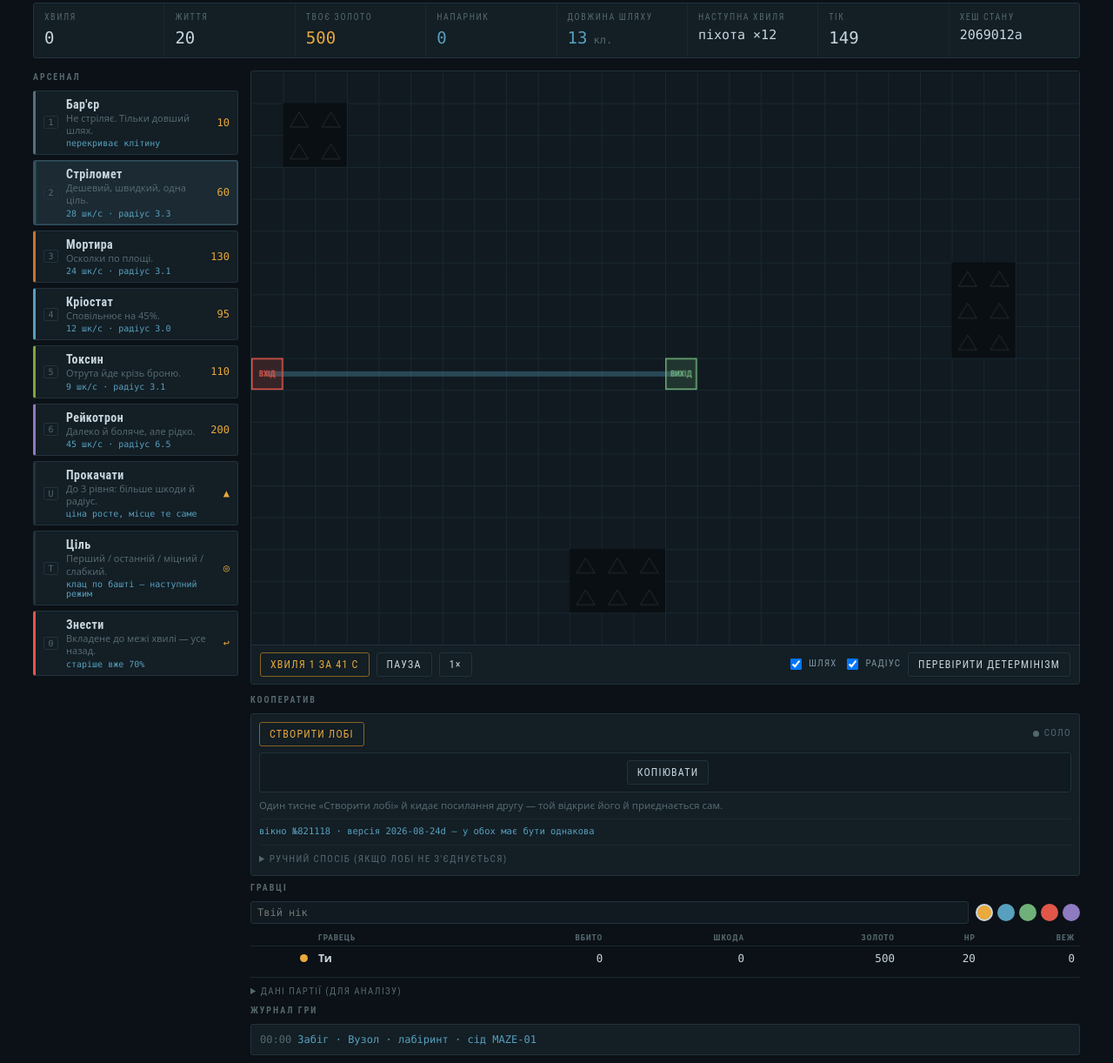
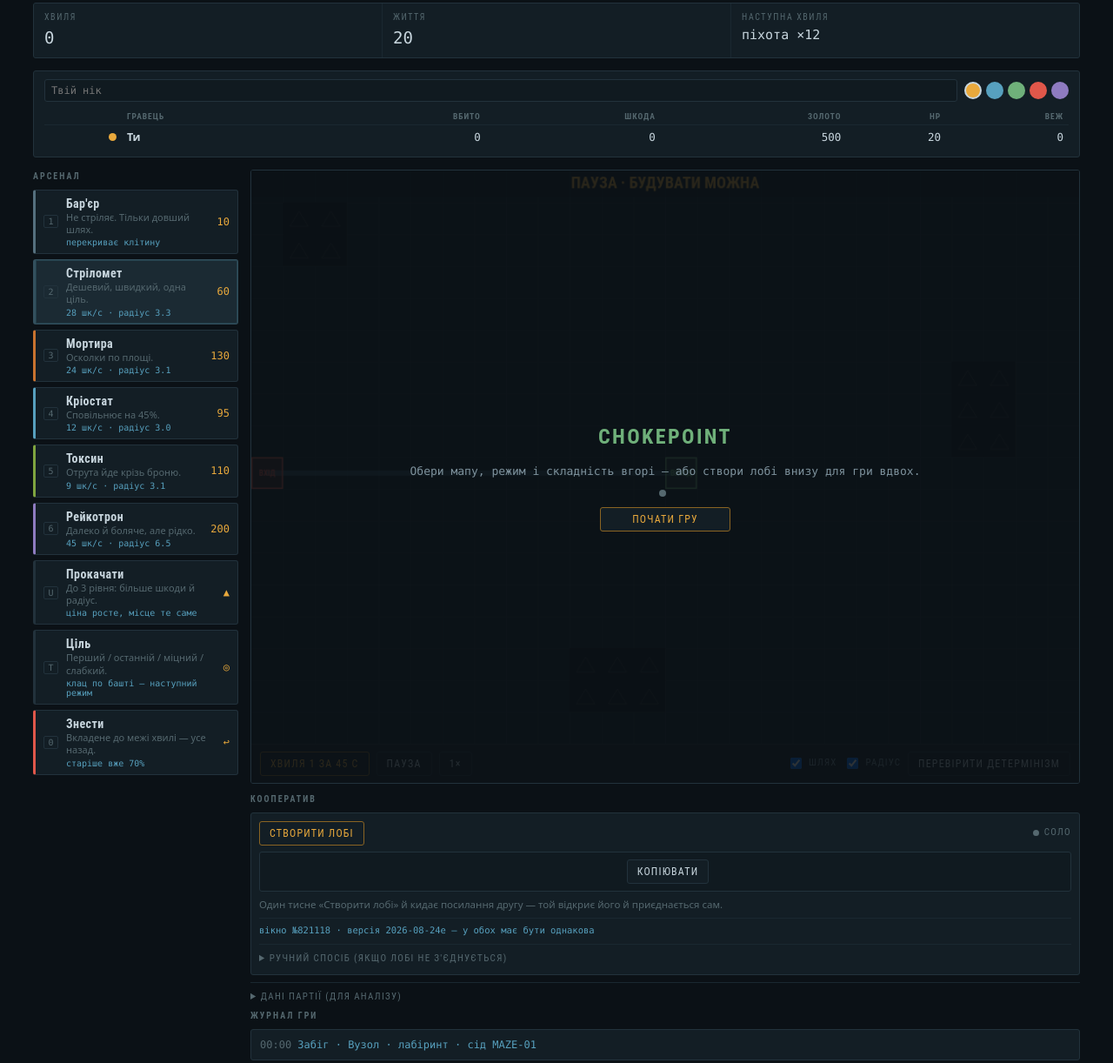
Before and after one commit to koshlss/chokepoint, a plain HTML site: page index.html in a window 1280 px wide. Shown: the part 157-1379 px from the top of the page at 87% size. Drawn offline with Linux system fonts and the light colour scheme.

Commit message:
Панель гравців нагору, коротший стартовий екран, синхронна пауза в дуелі
- панель гравців переїхала під стрічку хвиля/життя/наступна хвиля;
  стрічку звузили до трьох полів — решта дублювала панель або була
  суто діагностикою (золото, напарник, довжина шляху, тік, хеш)
- перший запуск більше не кидає одразу в бій: дошка заморожена, поки
  не обереш налаштування й не натиснеш «Почати гру» (або не підеш у
  лобі) — рестарти й нові партії далі стартують як і раніше, без екрана
- у дуелі пауза й виклик хвилі тепер глобальні команди для обох дощок,
  а не «моя половина проти твоєї» — раніше пауза хоста зупиняла лише
  його власну дошку

```diff
--- a/index.html
+++ b/index.html
@@ -89,6 +89,9 @@ button:disabled:hover{background:var(--panel); border-color:var(--line)}
 .stat .v.calm{color:var(--steel)}
 .stat .v small{font-size:12px; color:var(--text-faint)}
 
+.playersTop{background:var(--panel); border:1px solid var(--line); border-radius:var(--r);
+  padding:9px 12px; display:flex; flex-direction:column; gap:7px}
+
 /* ─── головна сітка ─── */
 .main{display:grid; grid-template-columns:236px minmax(0,1fr); gap:14px; align-items:start}
 @media (max-width:860px){ .main{grid-template-columns:1fr} }
@@ -175,6 +178,7 @@ canvas{display:block; width:100%; height:auto; touch-action:none; cursor:crossha
 .veil.lost h2{color:var(--coral)}
 .veil.verify h2{color:var(--steel); font-size:22px}
 .veil.lobby h2{color:var(--brass); font-size:24px}
+.veil.start h2{color:var(--moss); font-size:24px}
 .veil .row{display:flex; gap:10px; flex-wrap:wrap; justify-content:center}
 .veil .row button{min-width:150px}
 .readyDot{display:inline-flex; align-items:center; gap:6px; font-family:var(--mono); font-size:12.5px}
@@ -258,12 +262,18 @@ table.roster tr:first-child td{color:var(--text)}
   <div class="readout">
     <div class="stat"><div class="k">Хвиля</div><div class="v" id="rWave">0</div></div>
     <div class="stat"><div class="k">Життя</div><div class="v" id="rLives">20</div></div>
-    <div class="stat"><div class="k">Твоє золото</div><div class="v gold" id="rGold">0</div></div>
-    <div class="stat" id="sMate" hidden><div class="k">Напарник</div><div class="v calm" id="rMate">0</div></div>
-    <div class="stat"><div class="k">Довжина шляху</div><div class="v calm" id="rPath">0<small> кл.</small></div></div>
     <div class="stat"><div class="k">Наступна хвиля</div><div class="v" id="rNext" style="font-size:15px">—</div></div>
-    <div class="stat"><div class="k">Тік</div><div class="v" id="rTick">0</div></div>
-    <div class="stat"><div class="k">Хеш стану</div><div class="v" id="rHash" style="font-size:15px">—</div></div>
+  </div>
+
+  <div class="playersTop">
+    <div class="identRow">
+      <input type="text" id="myName" maxlength="18" spellcheck="false" placeholder="Твій нік">
+      <span class="swatches" id="mySwatches"></span>
+    </div>
+    <table class="roster">
+      <thead><tr><th></th><th>Гравець</th><th>Вбито</th><th>Шкода</th><th>Золото</th><th>HP</th><th>Веж</th></tr></thead>
+      <tbody id="rosterBody"></tbody>
+    </table>
   </div>
 
   <div class="main">
@@ -332,16 +342,6 @@ table.roster tr:first-child td{color:var(--text)}
             </div>
           </details>
         </div>
-
-        <h2>Гравці</h2>
-        <div class="identRow">
-          <input type="text" id="myName" maxlength="18" spellcheck="false" placeholder="Твій нік">
-          <span class="swatches" id="mySwatches"></span>
-        </div>
-        <table class="roster">
-          <thead><tr><th></th><th>Гравець</th><th>Вбито</th><th>Шкода</th><th>Золото</th><th>HP</th><th>Веж</th></tr></thead>
-          <tbody id="rosterBody"></tbody>
-        </table>
 
         <details class="adv">
           <summary>Дані партії (для аналізу)</summary>
@@ -1149,7 +1149,7 @@ const ICE = { iceServers: [
    що мовчав, хоча ICE був connected. */
 const CHAN = { ordered: true, negotiated: true, id: 0 };
 
-const BUILD = '2026-08-24d';
+const BUILD = '2026-08-24e';
 
 const RTC = (typeof RTCPeerConnection === 'function') ? RTCPeerConnection
           : (typeof webkitRTCPeerConnection === 'function') ? webkitRTCPeerConnection
@@ -1568,8 +1568,6 @@ const C   = n => css.getPropertyValue(n).trim();
 
 const el = {
   wave:  document.getElementById('rWave'),  lives: document.getElementById('rLives'),
-  gold:  document.getElementById('rGold'),  path:  document.getElementById('rPath'),
-  tick:  document.getElementById('rTick'),  hash:  document.getElementById('rHash'),
   log:   document.getElementById('log'),    rail:  document.getElementById('rail'),
   veil:  document.getElementById('veil'),   veilT: document.getElementById('veilTitle'),
   veilX: document.getElementById('veilText'), veilB: document.getElementById('veilBtn'),
@@ -1578,7 +1576,6 @@ const el = {
   speed: document.getElementById('btnSpeed'), verify: document.getElementById('btnVerify'),
   seed:  document.getElementById('seed'),   diff:  document.getElementById('diff'),
   showPath: document.getElementById('showPath'), showRange: document.getElementById('showRange'),
-  mate: document.getElementById('rMate'), sMate: document.getElementById('sMate'),
   host: document.getElementById('btnHost'), use: document.getElementById('btnUse'),
   copy: document.getElementById('btnCopy'), code: document.getElementById('codeBox'),
   netState: document.getElementById('netState'), coopHint: document.getElementById('coopHint'),
@@ -1607,6 +1604,26 @@ MAPS.forEach((m, i) => {
 let sim, ls, simMate = null, mateOverSaid = false, lobbyPreview = null, tool = TOOLS[1], paused = false, speed = 1;
 let hoverX = -1, hoverY = -1, acc = 0, last = 0;
 let fx = [], looping = false, stalled = false, desync = null;
+
+/* Перший запуск не мусить одразу кидати в бій — дай обрати мапу/режим,
+   чи створити лобі. Далі (рестарт, нова партія, поразка) вже без цього
+   екрана: користувач один раз свідомо натиснув «Почати». Прапорець
+   gameStarted для цього вже був заведений нижче (declared, ще не
+   використовувався) — саме його й задіюємо. */
+function hasRoomParam() { return !!(new URLSearchParams(location.search).get('room')); }
+function showStartVeil() {
+  el.veil.hidden = false;
+  el.veil.className = 'veil start';
+  el.veilReady.hidden = true; el.veilB2.hidden = true; el.veilB.hidden = false;
+  el.veilT.textContent = 'Chokepoint';
+  el.veilX.textContent = 'Обери мапу, режим і складність вгорі — або створи лобі внизу для гри вдвох.';
+  el.veilB.textContent = 'Почати гру';
+  el.veilB.onclick = () => {
+    gameStarted = true;
+    enqueue({ t:'freeze', v:0 });
+    el.veil.hidden = true;
+  };
+}
 
 let net = new Net();
 const myHash = new Map(), theirHash = new Map(), myMateHash = new Map();
@@ -1711,13 +1728,15 @@ function boot(g) {
   el.mapNote.textContent = sim.mode === MODE_FIXED
     ? sim.map.note + ' · ' + sim.pathLength() + ' клітин'
     : 'лабіринт: трасу будуєш сам, скелі не забудовуються';
-  el.sMate.hidden = n < 2 || duelBoards;
   el.mateBoard.hidden = !duelBoards;
   el.mateBoard.classList.remove('over');
   refreshHostLocks();
   drawRail();
   if (!looping) { looping = true; requestAnimationFrame(frame); }
   resize();
+
+  if (!net.solo || hasRoomParam()) gameStarted = true;
+  if (!gameStarted) { enqueue({ t:'freeze', v:1 }); showStartVeil(); }
 }
 
 /* ── арсенал ─────────────────────────────────────────────────────────── */
@@ -2277,9 +2296,13 @@ function frameBody(now) {
       acc -= stepMs;
       const merged = ls.merged(sim.tick);
       if (duelBoards) {
+        // Пауза й виклик хвилі — не «моя половина проти твоєї», а спільний
+        // контроль над матчем: пауза від будь-кого мусить зупинити ОБИДВІ
+        // дошки, інакше один сидить у меню, поки в іншого йде бій.
         const my = netP();
-        sim.step((merged || []).filter(c => c.p === my).map(c => Object.assign({}, c, { p:0 })));
-        simMate.step((merged || []).filter(c => c.p !== my).map(c => Object.assign({}, c, { p:0 })));
+        const globalCmd = c => c.t === 'freeze' || c.t === 'wave';
+        sim.step((merged || []).filter(c => c.p === my || globalCmd(c)).map(c => Object.assign({}, c, { p:0 })));
+        simMate.step((merged || []).filter(c => c.p !== my || globalCmd(c)).map(c => Object.assign({}, c, { p:0 })));
         digestMate();
       } else {
         sim.step(merged);
@@ -2475,23 +2498,17 @@ function renderRoster() {
 
 function hud() {
   renderRoster();
-  const me = meId();
   el.wave.textContent  = sim.wave;
   el.lives.textContent = sim.lives;
   el.lives.className   = 'v' + (sim.lives <= 5 ? ' warn' : '');
-  el.gold.textContent  = sim.players[me].gold;
-  if (sim.players.length > 1) el.mate.textContent = sim.players[1 - me].gold;
   if (duelBoards && simMate) {
     el.mbWave.textContent  = simMate.over ? (simMate.wave - 1) + ' (кінець)' : simMate.wave;
     el.mbLives.textContent = simMate.lives;
     el.mbGold.textContent  = simMate.players[0].gold;
   }
-  el.path.innerHTML    = sim.pathLength() + '<small> кл.</small>';
   const nx = sim.nextInfo();
   el.next.textContent  = KIND_NAME[nx.kind] + ' ×' + nx.n + (nx.boss ? ' + супровід' : '');
   el.next.className    = 'v' + (nx.kind === 3 ? ' warn' : nx.kind === 2 ? ' calm' : '');
-  el.tick.textContent  = sim.tick;
-  el.hash.textContent  = sim.hash();
   el.wave_.textContent = stalled ? 'Чекаю напарника…'
     : sim.phase !== 0 ? 'Хвиля ' + sim.wave + ' іде'
     : sim.waveVotes.size > 0
```
Also changed, not shown: README.md.
